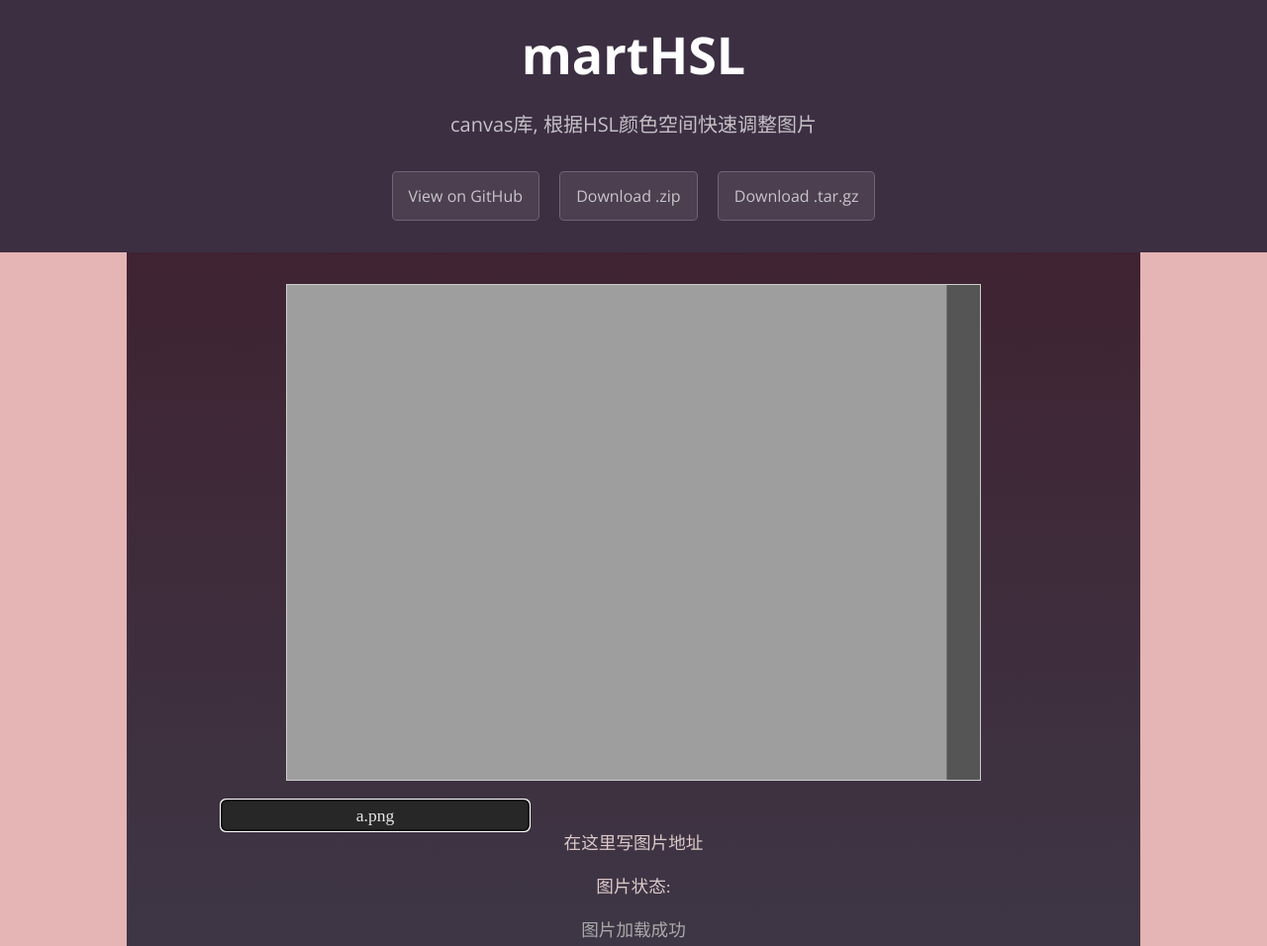
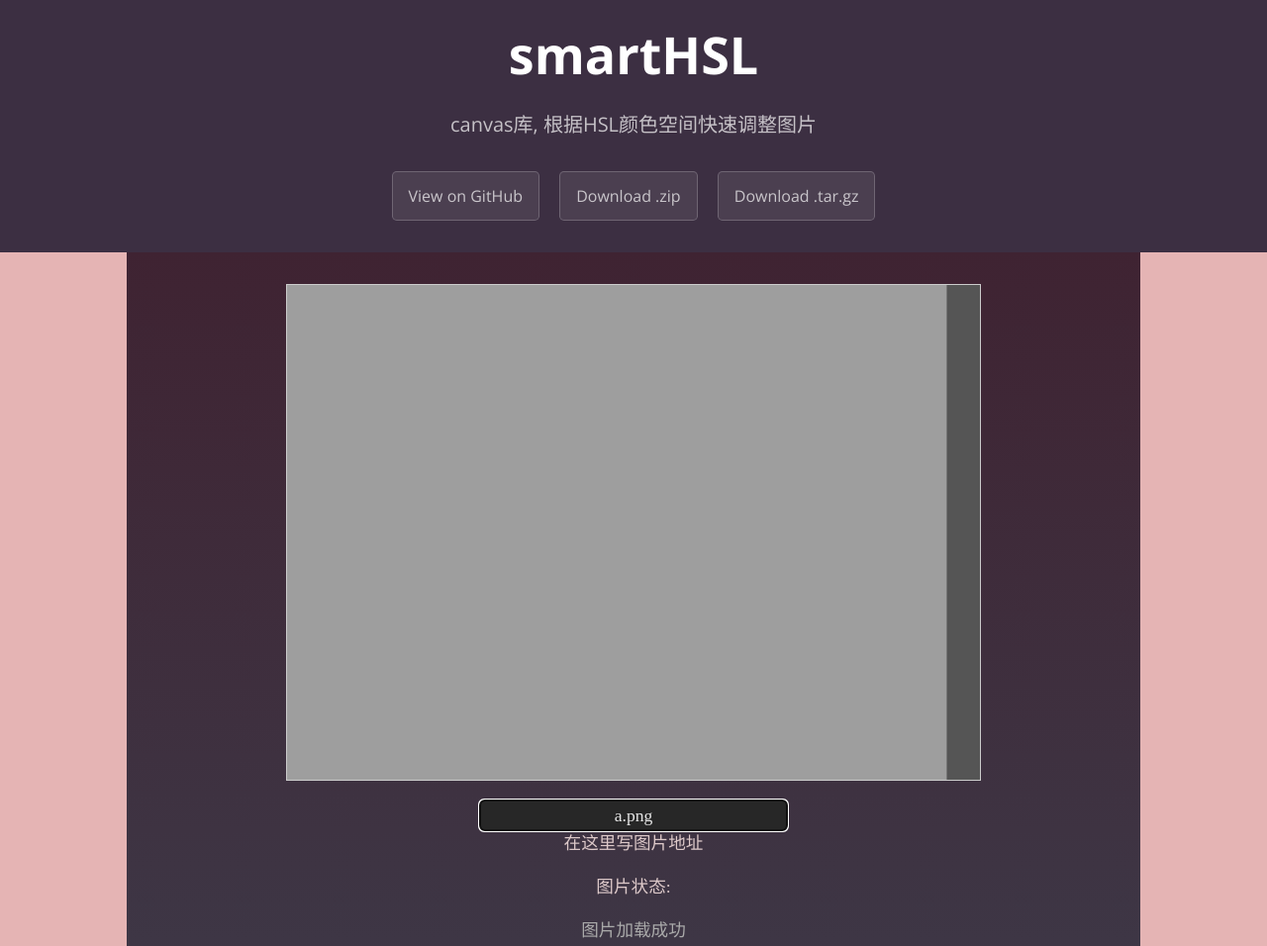
Before and after one commit to Ahkari/smartHSL, a plain HTML site: page index.html in a window 1280 px wide. Shown: the top 956 px of the page at 99% size. Drawn offline with nearby package versions, Linux system fonts and the light colour scheme.

Commit message:
提交变更

```diff
--- a/canvas.js
+++ b/canvas.js
@@ -78,6 +78,8 @@ select.addEventListener('click',function(){
 });
 
 window.onload = function () {
+	canvasImg.src = 'a.png' ;
+	img.value = 'a.png' ;
     img.focus();
 };
 
--- a/index.html
+++ b/index.html
@@ -19,6 +19,7 @@
         background-color: #272727;
         height: 30px;
         line-height: 30px;
+        margin: 0px auto 0px auto;
       }
       canvas{
           border: 1px solid #ccc;
@@ -46,7 +47,7 @@
   </head>
   <body>
     <section class="page-header">
-      <h1 class="project-name">martHSL</h1>
+      <h1 class="project-name">smartHSL</h1>
       <h2 class="project-tagline">canvas库, 根据HSL颜色空间快速调整图片</h2>
       <a href="https://github.com/Ahkari/smartHSL" class="btn">View on GitHub</a>
       <a href="https://github.com/Ahkari/smartHSL/zipball/master" class="btn">Download .zip</a>
@@ -55,7 +56,7 @@
 
     <section class="main-content">
 <canvas id="smartCanvas" width="700" height="500" ></canvas>
-<input class="img" value="a.png" />在这里写图片地址
+<input class="img" />在这里写图片地址
 <p>图片状态:</p>
 <p id='state' style="dispaly:block;color:#aaa">尚未加载成功</p>
 或本地选择<input type="file" class="select" />
@@ -73,7 +74,7 @@ Lightness明度 -100~100<input class="l" value="0" />
 
     </section>
 
+  <script type="text/javascript" src="./smartHSL.js"></script>
   <script type="text/javascript" src="./canvas.js"></script>
-  <script type="text/javascript" src="./smartHSL.js"></script>
   </body>
 </html>
```
